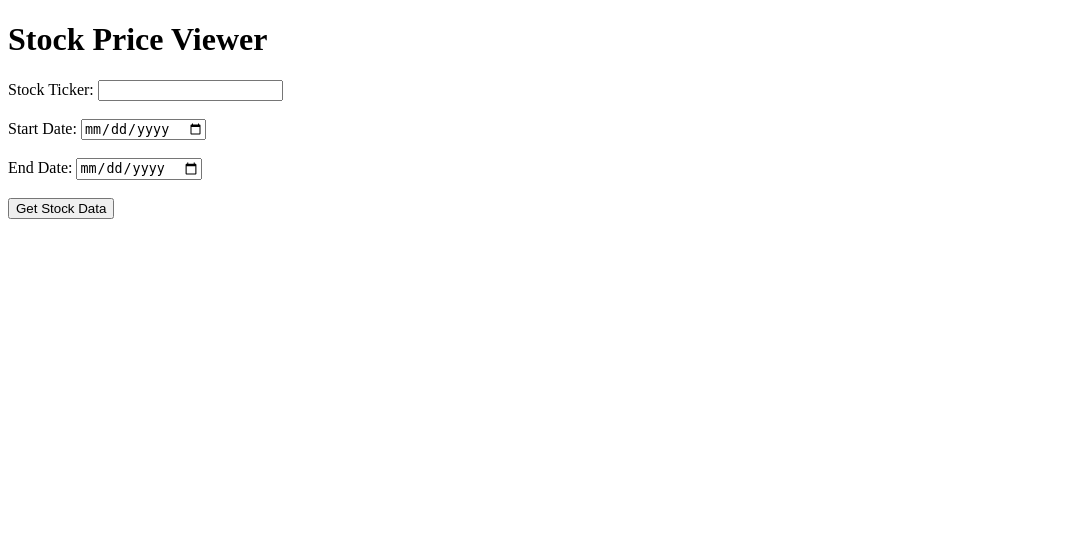
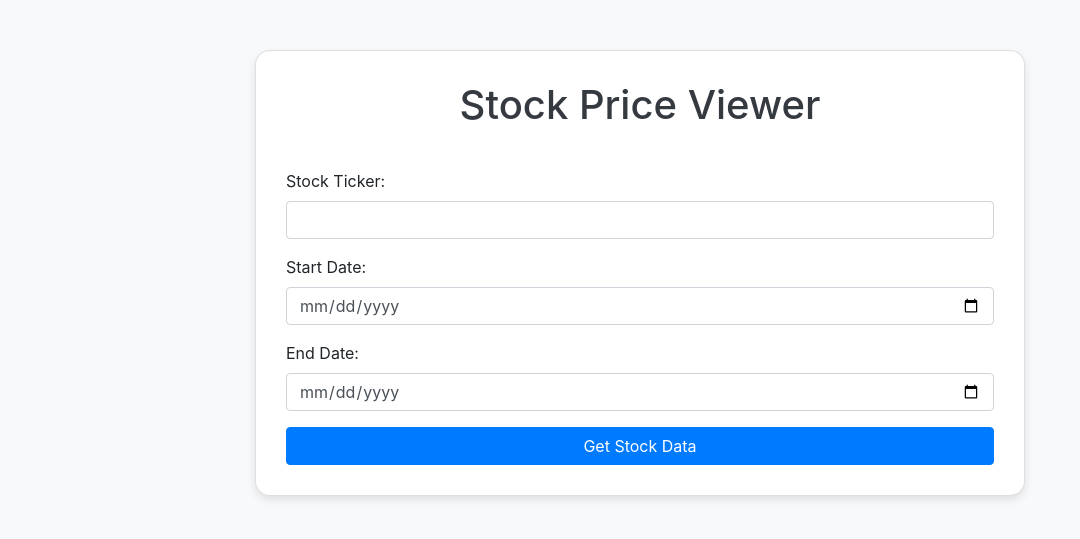
Before and after one commit to henryhjia/flask_stock_plot, a Flask app: page / in a window 1280 px wide. Shown: the top 539 px of the page, without its empty margins (0-1080 px from the left). Run offline with Flask 3, Linux system fonts and the light colour scheme; some libraries are stand-ins or nearby versions.

Commit message:
feat: Beautify web GUI and display recent stock prices
- Add Bootstrap and custom CSS to improve the visual appearance of the web interface.
- Modify the application to display the most recent stock prices first.
- Update unit tests to reflect the changes in the UI and data sorting.

```diff
--- a/app.py
+++ b/app.py
@@ -28,6 +28,8 @@ def plot():
 
     if data.empty:
         return "No data found for the given ticker and date range."
+
+    data = data.sort_index(ascending=False)
 
     if len(data) > 20:
         data = data.head(20)
@@ -69,7 +71,7 @@ def plot():
                            max_price=f'{max_price:.2f}',
                            mean_price=f'{mean_price:.2f}',
                            plot_url=plot_url,
-                           data_table=data.to_html(classes='data', header="true"))
+                           data_table=data.to_html(classes=['table', 'table-striped'], header="true"))
 
 if __name__ == '__main__':
     app.run(debug=True)
--- /dev/null
+++ b/static/style.css
@@ -0,0 +1,29 @@
+body {
+    background-color: #f8f9fa;
+}
+
+.container {
+    max-width: 800px;
+    margin-top: 50px;
+}
+
+h1 {
+    color: #343a40;
+    text-align: center;
+    margin-bottom: 40px;
+}
+
+.card {
+    padding: 30px;
+    border-radius: 15px;
+    box-shadow: 0 4px 8px rgba(0,0,0,0.1);
+}
+
+.btn-primary {
+    background-color: #007bff;
+    border-color: #007bff;
+}
+
+.table {
+    margin-top: 30px;
+}
--- a/templates/index.html
+++ b/templates/index.html
@@ -2,20 +2,29 @@
 <html>
 <head>
     <title>Stock Price Viewer</title>
+    <link rel="stylesheet" href="https://stackpath.bootstrapcdn.com/bootstrap/4.5.2/css/bootstrap.min.css">
+    <link rel="stylesheet" href="{{ url_for('static', filename='style.css') }}">
 </head>
 <body>
+    <div class="container">
+        <div class="card">
             <h1>Stock Price Viewer</h1>
             <form action="/plot" method="post">
+                <div class="form-group">
                     <label for="ticker">Stock Ticker:</label>
-        <input type="text" id="ticker" name="ticker" required>
-        <br><br>
+                    <input type="text" class="form-control" id="ticker" name="ticker" required>
+                </div>
+                <div class="form-group">
                     <label for="start_date">Start Date:</label>
-        <input type="date" id="start_date" name="start_date" required>
-        <br><br>
+                    <input type="date" class="form-control" id="start_date" name="start_date" required>
+                </div>
+                <div class="form-group">
                     <label for="end_date">End Date:</label>
-        <input type="date" id="end_date" name="end_date" required>
-        <br><br>
-        <input type="submit" value="Get Stock Data">
+                    <input type="date" class="form-control" id="end_date" name="end_date" required>
+                </div>
+                <button type="submit" class="btn btn-primary btn-block">Get Stock Data</button>
             </form>
+        </div>
+    </div>
 </body>
 </html>
```
Also changed, not shown: templates/result.html (+30 -9 lines), tests/test_app.py (+3 -3 lines), 1 other file. Lines whose indentation alone changed are shown as unchanged.
